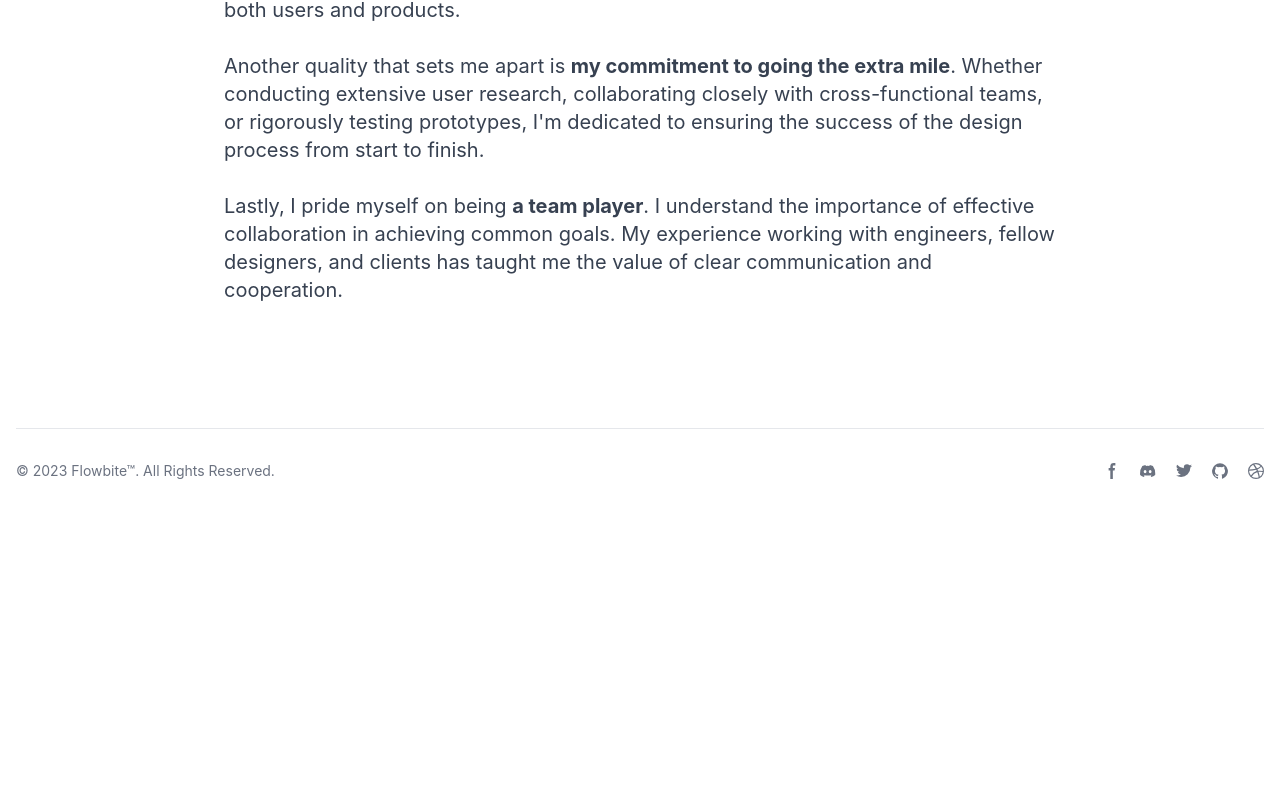
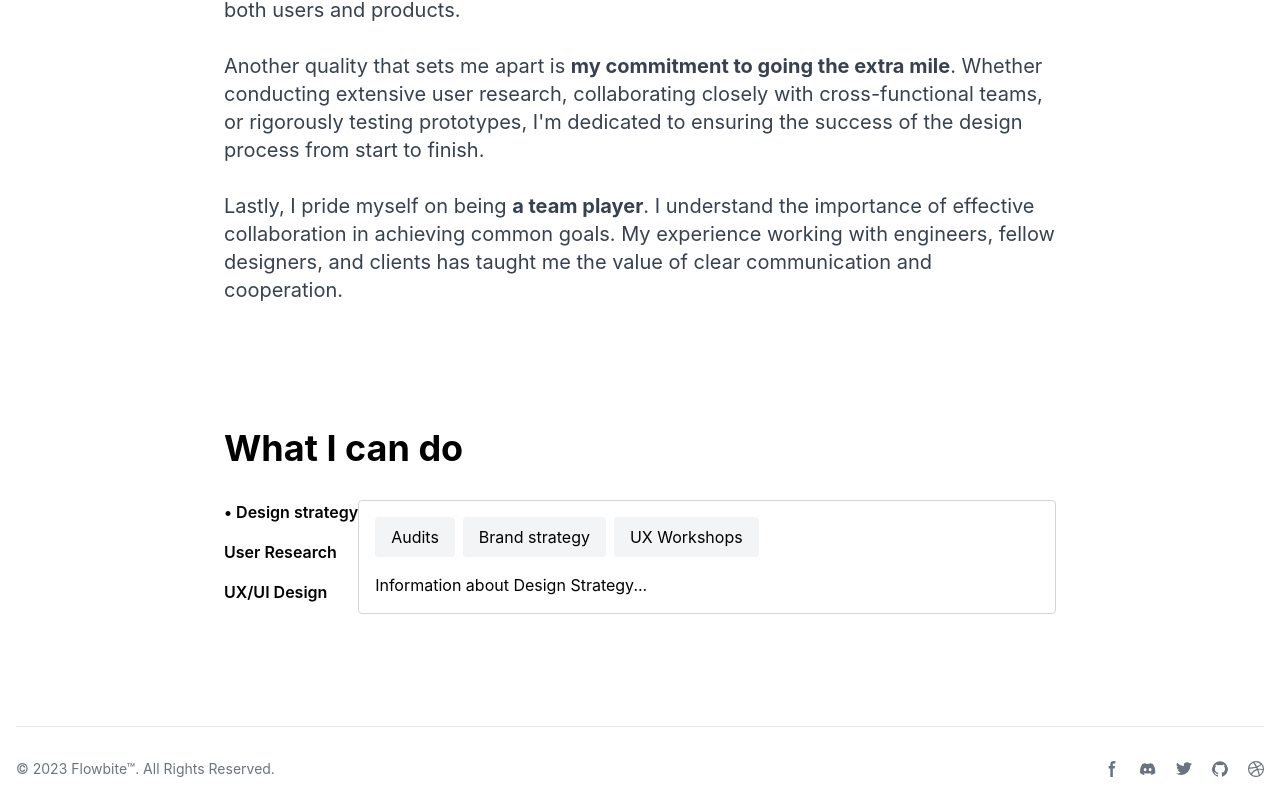
Before and after one commit to Jannnne/Portfolio, a website: page about.html in a window 1280 px wide. Shown: the part 1497-2300 px from the top of the page. Before the commit the page ends 2002 px from the top, so only its background shows below. Drawn offline with nearby package versions, Linux system fonts and the light colour scheme.

Commit message:
add what I can do section

```diff
--- a/about.html
+++ b/about.html
@@ -6,6 +6,12 @@
     <title>Document</title>
     <link href="./dist/output.css" rel="stylesheet" />
     <link href="https://cdnjs.cloudflare.com/ajax/libs/flowbite/1.8.1/flowbite.min.css" rel="stylesheet" />
+    <style>
+      /* Hide/Show dot */
+      .hidden {
+        display: none;
+      }
+    </style>
 </head>
 <body>
 
@@ -49,7 +55,7 @@
       <br>
       <br>
       <br>
-      <section id="case_study" class="bg-white dark:bg-gray-900">
+      <section id="who I am" class="bg-white dark:bg-gray-900">
         <div class="mx-auto w-full max-w-screen-xl p-4 py-6 lg:py-8">
 
           <div class="max-w-4xl mx-auto p-8">
@@ -75,6 +81,84 @@ Lastly, I pride myself on being <span class="font-bold">a team player</span>. I
           </div>
         </div>
       </section>
+
+      <div class="bg-white text-black mx-auto w-full max-w-screen-xl p-4 py-6 lg:py-8">
+        <div class="container max-w-4xl mx-auto p-8">
+          <!-- Section Title -->
+          <div class="text-4xl font-bold mb-8">What I can do</div>
+
+          <!-- Services List and Content -->
+          <div class="flex flex-col lg:flex-row">
+            <!-- Services List -->
+            <div class="mb-4 lg:mb-0 lg:mr-4">
+              <ul class="space-y-4">
+                <li id="designStrategyTab" class="cursor-pointer font-semibold hover:text-gray-600" onclick="changeContent('designStrategy')">
+                  <span class="dot">•</span> Design strategy
+                </li>
+                <li id="userResearchTab" class="cursor-pointer font-semibold hover:text-gray-600" onclick="changeContent('userResearch')">
+                  <span class="dot hidden">•</span> User Research
+                </li>
+                <li id="uxuiDesignTab" class="cursor-pointer font-semibold hover:text-gray-600" onclick="changeContent('uxuiDesign')">
+                  <span class="dot hidden">•</span> UX/UI Design
+                </li>
+              </ul>
+            </div>
+
+            <!-- Content Area -->
+            <div class="flex-1 p-4 border border-gray-300 rounded" id="contentArea">
+              <!-- Default content: Design Strategy -->
+              <div>
+                <button class="bg-gray-100 py-2 px-4 rounded mr-2 text-black">Audits</button>
+                <button class="bg-gray-100 py-2 px-4 rounded mr-2 text-black">Brand strategy</button>
+                <button class="bg-gray-100 py-2 px-4 rounded mr-2 text-black">UX Workshops</button>
+              </div>
+              <p class="mt-4">
+                Information about Design Strategy...
+              </p>
+            </div>
+          </div>
+        </div>
+      </div>
+
+      <script>
+        // Content for each tab
+        const contents = {
+          designStrategy: {
+            tags: ['Audits', 'Brand strategy', 'UX Workshops'],
+            text: 'Information about Design Strategy...'
+          },
+          userResearch: {
+            tags: ['Quantitative', 'Qualitative'],
+            text: 'User research is a vital aspect of UX design that helps to understand the needs, behaviors, and preferences of the target audience. This information is then used to inform the design decisions and improve the overall user experience. User research methods such as usaility testing, surveys, and interviews rpovide valuable insights into how users interact with a product and their pain points. By conducting user research, we can identify any issues and opportunities for improvement, and make data-driven decisions to enhance the usability and satisfaction of the product.'
+          },
+          uxuiDesign: {
+            tags: ['Wireframes', 'Figma designs'],
+            text: 'Information about UX/UI Design...'
+          }
+        };
+
+        // Function to change content and update active tab
+        function changeContent(selectedTab) {
+          // Hide all dots
+          document.querySelectorAll('.dot').forEach(dot => {
+            dot.classList.add('hidden');
+          });
+
+          // Show the dot for the active tab
+          const activeDot = document.querySelector(`#${selectedTab}Tab .dot`);
+          activeDot.classList.remove('hidden');
+
+          // Update the content area
+          const area = document.getElementById('contentArea');
+          const content = contents[selectedTab];
+          let tagsHtml = content.tags.map(tag => `<button class="bg-gray-100 py-2 px-4 rounded mr-2 text-black">${tag}</button>`).join('');
+          area.innerHTML = `<div>${tagsHtml}</div><p class="mt-4">${content.text}</p>`;
+        }
+
+        // Initialize with Design Strategy content
+        changeContent('designStrategy');
+      </script>
+
 
 
 
```
Also changed, not shown: index.html (+1 -1 lines).
